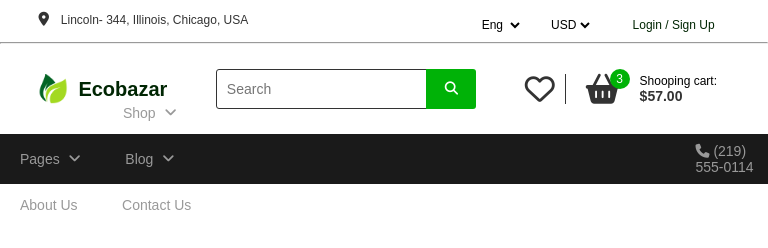
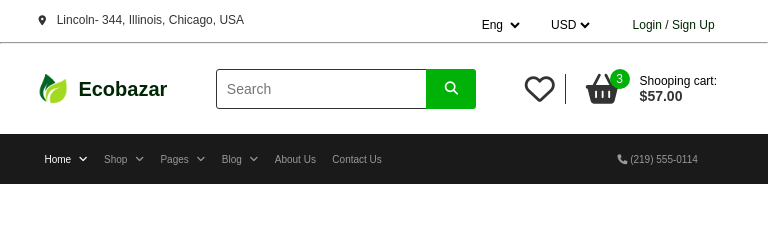
Before and after one commit to anas20023/E-Commerce-Site, a plain HTML site: page index.html in a window 768 px wide. Drawn offline with nearby package versions, Linux system fonts and the light colour scheme.

Commit message:
navbar Responsive half done

```diff
--- a/style.css
+++ b/style.css
@@ -197,7 +197,8 @@ a {
 ul li {
   padding: 15px 20px;
 }
-ul li a:hover, .active_home {
+ul li a:hover,
+.active_home {
   color: #fff;
 }
 .nav_arr {
@@ -205,8 +206,7 @@ ul li a:hover, .active_home {
 }
 
 /* Call To Action On Top */
-.call_now_top
-{
+.call_now_top {
   width: 150px;
   height: 50px;
   color: #ffff;
@@ -214,7 +214,6 @@ ul li a:hover, .active_home {
   align-items: center;
   justify-content: center;
   margin-left: 400px;
-
 }
 
 /* Responsive Design */
@@ -589,4 +588,45 @@ ul li a:hover, .active_home {
     font-weight: 600;
     color: #333333;
   }
+  /* Navigation Bar Starts Here */
+  .nav_cont {
+    width: 100%;
+    margin: 0 auto;
+    height: 50px;
+    display: flex;
+    background: #1a1a1a;
+    box-shadow: 0px 0px 10px rgba(255, 255, 255, 0.1);
+  }
+
+  .navbar {
+    width: 90%;
+    max-width: 1150px;
+    margin: 0 auto;
+    padding: 10px 0px;
+    display: flex;
+    align-items: center;
+    background: #1a1a1a;
+  }
+  ul li,
+  a {
+    list-style: none;
+    text-decoration: none;
+    color: #999999;
+    font-size: 10px;
+    font-weight: 400;
+    display: inline-block;
+  }
+  ul li {
+    padding: 4px 6px;
+  }
+  /* Call To Action On Top */
+  .call_now_top {
+    width: 100px;
+    height: 50px;
+    color: #ffff;
+    display: flex;
+    align-items: right;
+    justify-content: right;
+    margin-left: 210px;
+  }
 }
```
